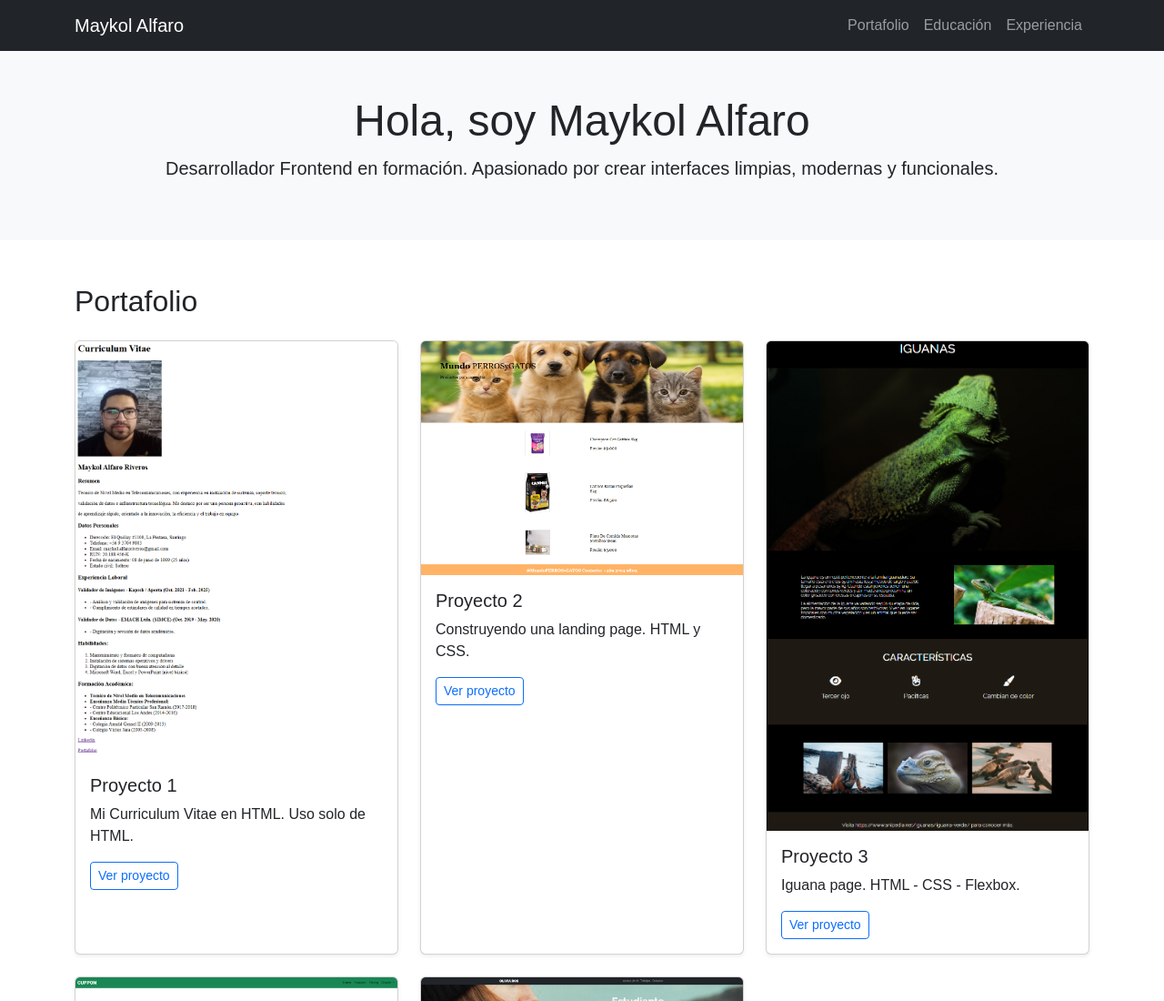
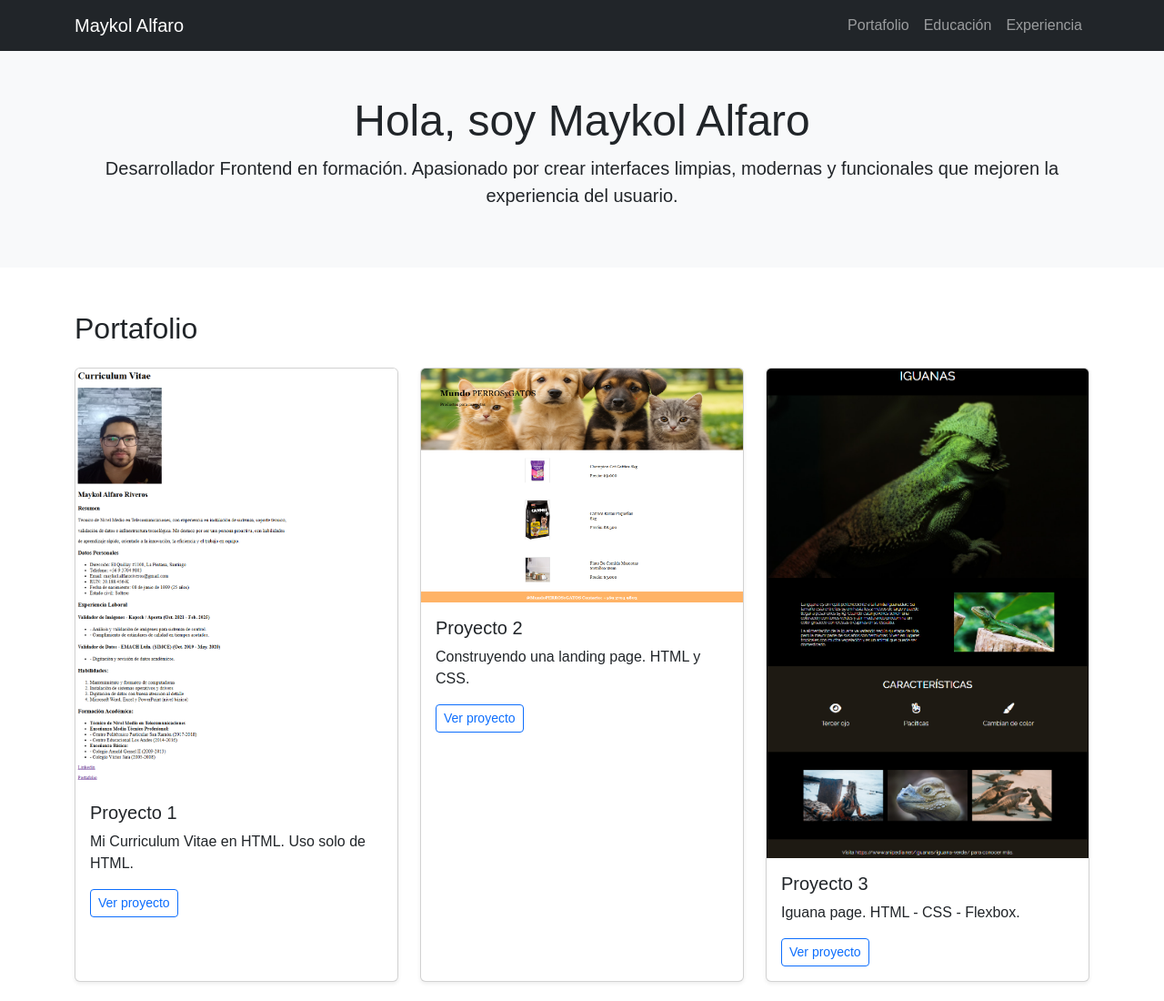
Before and after one commit to monicaalvarez14/mi-portafolio, a plain HTML site: page index.html in a window 1280 px wide. Shown: the top 1100 px of the page at 91% size. Drawn offline with nearby package versions, Linux system fonts and the light colour scheme.

Commit message:
cambio uno presentación

```diff
--- a/index.html
+++ b/index.html
@@ -33,7 +33,7 @@
     <div class="container">
       <h1 class="display-5">Hola, soy Maykol Alfaro</h1>
       <p class="lead">Desarrollador Frontend en formación. Apasionado por crear interfaces limpias, modernas y
-        funcionales.</p>
+        funcionales que mejoren la experiencia del usuario.</p>
     </div>
   </section>
 
```
